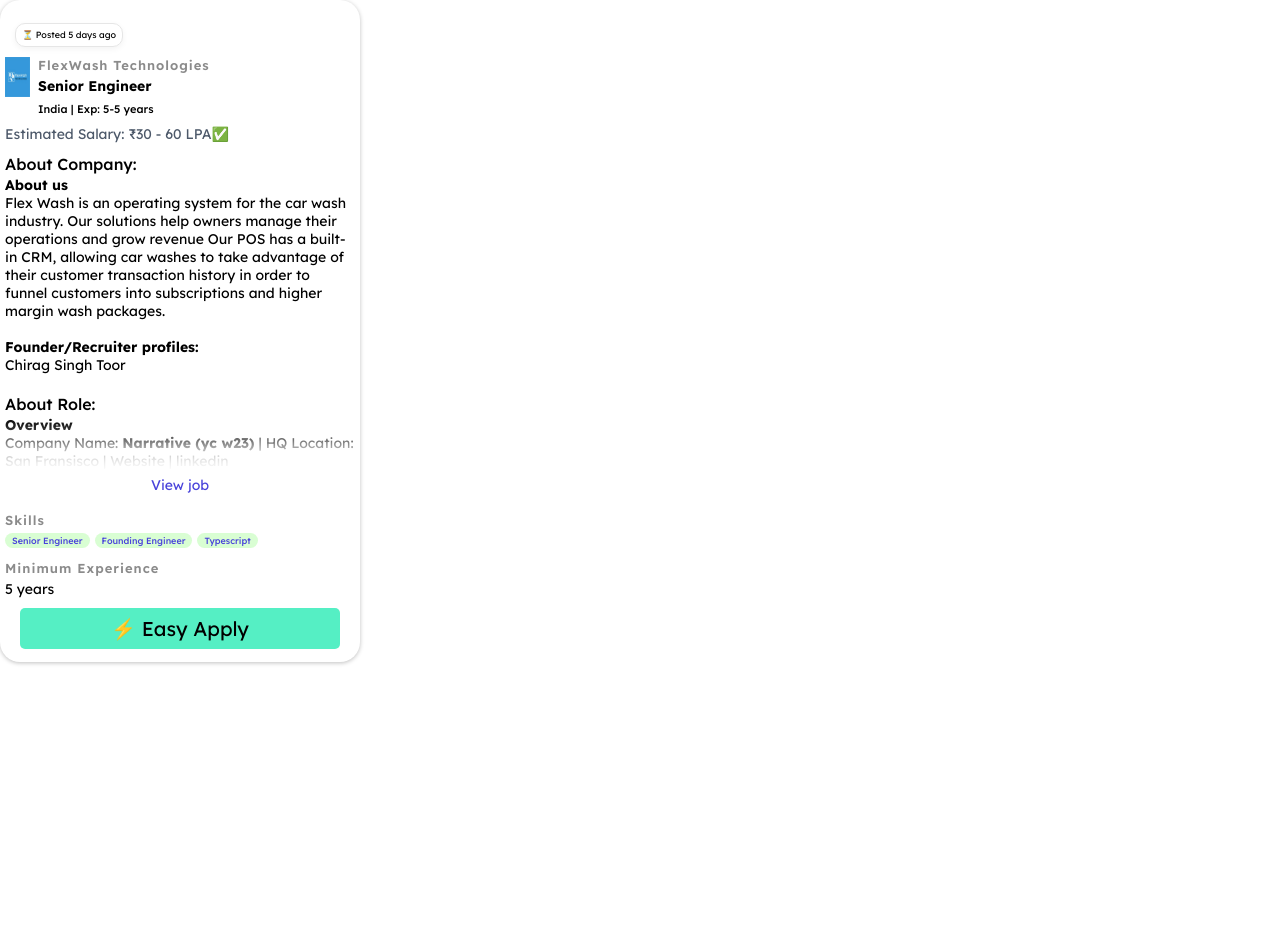
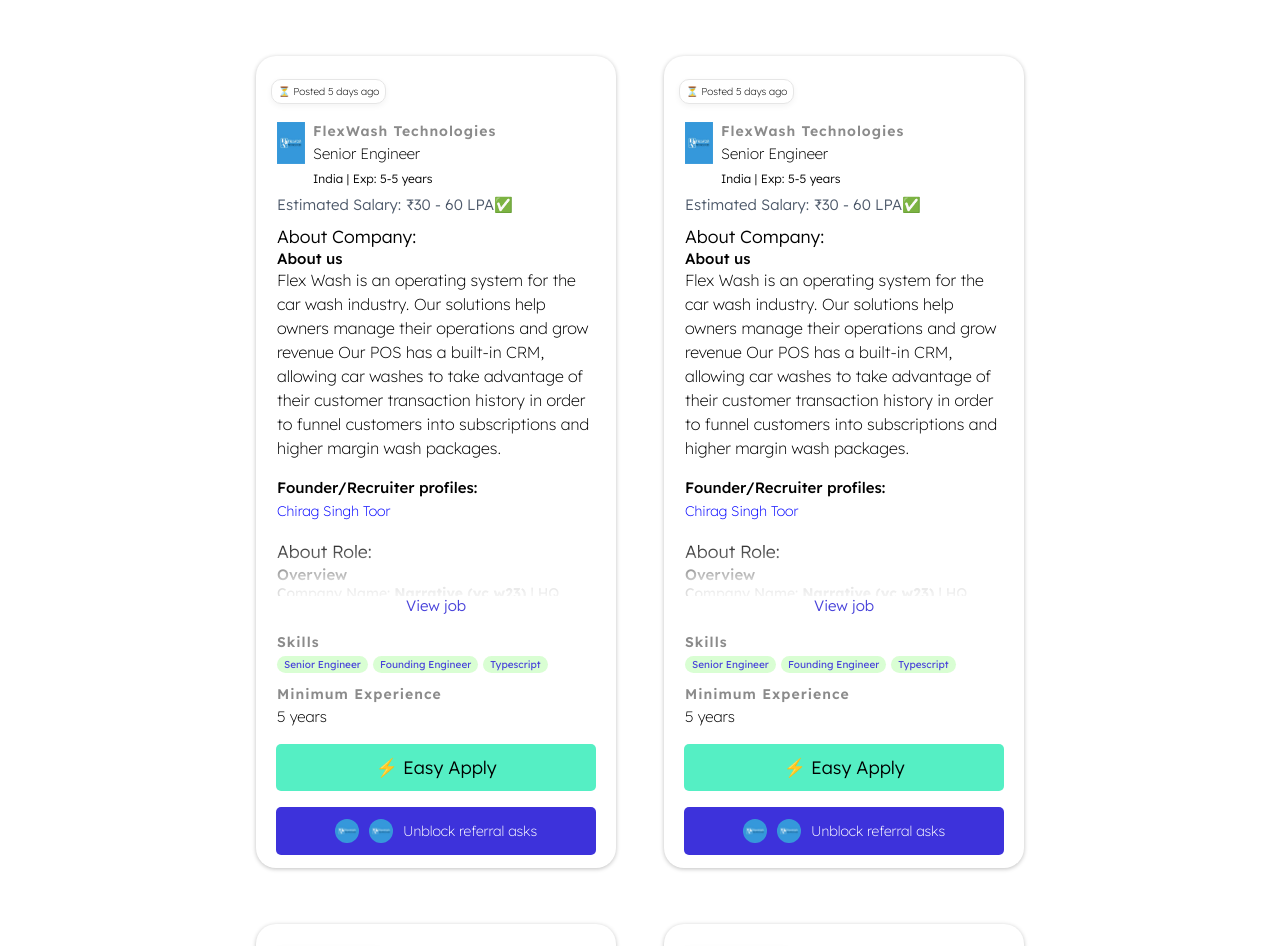
Before and after one commit to riyaz3036/weekday_assignment, a React (Create React App) app: page / in a window 1280 px wide. Shown: the top 946 px of the page. Before the commit the page ends 800 px from the top, so only its background shows below. Built offline with nearby package versions, Linux system fonts and the light colour scheme.

Commit message:
changes in font styling

```diff
--- a/src/App.css
+++ b/src/App.css
@@ -1,4 +1,5 @@
 @import url('https://fonts.googleapis.com/css2?family=Lexend:wght@100..900&display=swap');
+
 
 :root {
   --font-name: "Lexend", sans-serif;
@@ -12,3 +13,21 @@
   font-family: var(--font-name);
   color: var(--font-color);
 }
+
+
+.jobs{
+    /* background-color: pink; */
+    max-width: 100%;
+    padding: 24px 60px;
+    margin: 0px;
+    display:flex;
+    flex-grow: 0;
+    flex-flow: wrap;
+    justify-content: center;
+}
+
+.jobcard__element{
+    /* background-color: yellow; */
+    margin-top: 8px;
+    padding: 24px;
+}
--- a/src/App.js
+++ b/src/App.js
@@ -9,7 +9,13 @@
         <div className="filters"></div>
 
         <div className="jobs">
-            <JobCard />
+            <div className="jobcard__element"><JobCard /></div>
+            <div className="jobcard__element"><JobCard /></div>
+            <div className="jobcard__element"><JobCard /></div>
+            <div className="jobcard__element"><JobCard /></div>
+            <div className="jobcard__element"><JobCard /></div>
+            <div className="jobcard__element"><JobCard /></div>
+            <div className="jobcard__element"><JobCard /></div>
         </div>
 
     </div>
--- a/src/Components/JobCard/JobCard.js
+++ b/src/Components/JobCard/JobCard.js
@@ -32,19 +32,19 @@
             <div className="company__info">
                 <p className="about__company__title">About Company:</p>
                 <div className="company_desc">
-                    <p className="about__us__title"><strong>About us</strong></p>
+                    <p className="about__us__title">About us</p>
                     <p className="company__desc__cont">
                     Flex Wash is an operating system for the car wash industry. Our solutions help owners manage their operations and grow revenue
                     Our POS has a built-in CRM, allowing car washes to take advantage of their customer transaction history in order to funnel customers
                     into subscriptions and higher margin wash packages.
                     </p>
-                    <p className="founder"><strong>Founder/Recruiter profiles:</strong></p>
+                    <p className="founder">Founder/Recruiter profiles:</p>
                     <p className="founder__link">Chirag Singh Toor</p>
                 </div>
 
                 <p className="about__role__title">About Role:</p>
                 <div>
-                    <p className="about__us__title"><strong>Overview</strong></p>
+                    <p className="about__us__title">Overview</p>
                     <p className="role__desc__cont">Company Name: <strong>Narrative (yc w23)</strong> | HQ Location: San Fransisco | Website | linkedin</p>
                 </div>
                 <div className="view__job"><p>View job</p></div>
@@ -69,6 +69,13 @@
             <div className="card__bottom__cont">
                 <button>⚡ Easy Apply</button>
             </div>
+            <div className="card__bottom__askref">
+                <button>
+                    <img src={company_logo}/>
+                    <img src={company_logo}/>
+                    Unblock referral asks
+                </button>
+            </div>
 
         </div>
     </div>
--- a/src/Components/JobCard/job-card.css
+++ b/src/Components/JobCard/job-card.css
@@ -6,7 +6,11 @@
     box-shadow: rgba(0, 0, 0, 0.25) 0px 1px 4px 0px;
     border-radius: 20px;
     padding: 5px;
+    transition: 0.3s;
+}
 
+.card__main:hover{
+     transform: scale(1.01);
 }
 
 .empty_space{
@@ -18,7 +22,6 @@
 
 /* Card top styling starts here */
 .card__top{
-    /* background-color: aquamarine; */
     display: flex;
     padding: 10px;
 }
@@ -33,78 +36,91 @@
 .card__top__cont p{
     margin: 0;
     line-height: 1.5;
-    font-size: 9px;
+    font-size: 10px;
+    font-weight: 200;
 }
 
 
 
 /* Card middle section styling */
+.card__middle{
+    padding: 8px 16px;
+}
+
 .card__title{
     display: flex;
     gap: 0.5rem;
 }
 
 .card__title img{
-    height: 2.5rem;
-    width: 25px;
+    height: 2.6rem;
+    width: 28px;
 }
 
 .info__container h3{
     margin:0;
-    font-size: 13px;
+    font-size: 14px;
     font-weight: 600;
     letter-spacing: 1px;
     margin-bottom: 3px;
     color: #8b8b8b;
 }
 
+.info__container h3:hover{
+    text-decoration: underline;
+    cursor: pointer;
+}
+
 .info__container h2{
     margin:0;
-    font-size: 14px;
+    font-size: 15px;
     line-height: 1.5;
+    font-weight: 250;
 }
 
 .card_sub_text{
     margin: 0;
-    font-size: 11px;
-    font-weight: 500;
+    font-size: 12px;
+    font-weight: 350;
     margin-top: 5px;
 }
 
 .est__salary{
     line-height: 1.43;
-    font-size: 14px;
+    font-size: 15px;
     margin: 8px 0;
-    font-weight: 400;
+    font-weight: 300;
     color: rgb(77, 89, 106);
 }
 
 .company__info{
     position: relative;
-    height: 350px;
+    height: 400px;
     overflow: hidden;
 }
 
 .about__company__title,.about__role__title{
     margin: 0;
-    font-size: 1rem;
+    font-size: 1.1rem;
     line-height: 1.5;
-    font-weight: 500;
+    font-weight: 350;
 }
 
 
 .about__us__title,.founder{
     margin: 0;
     white-space: pre-wrap;
-    font-size: 14px;
-    font-weight: 400;
+    font-size: 15px;
+    font-weight: 500;
 }
 
 .company__desc__cont{
     margin: 0;
     white-space: pre-wrap;
-    font-size: 14px;
+    font-size: 16px;
+    line-height: 24px;
     margin-bottom: 18px;
+    font-weight: 250;
 }
 
 
@@ -112,6 +128,10 @@
     margin: 0;
     font-size: 14px;
     margin-bottom: 18px;
+    margin-top: 5px;
+    color: blue;
+    font-weight: 250;
+    cursor: pointer;
 }
 
 .role__desc__cont{
@@ -128,7 +148,7 @@
     width: 100%;
     display: flex;
     justify-content: center;
-    box-shadow: #fff 0px -10px 30px 24px;
+    box-shadow: #fff 0px -8px 40px 26px;
 }
 
 .view__job p{
@@ -136,15 +156,15 @@
     margin-bottom: 0.5rem;
     cursor: pointer;
     text-decoration: none;
-    font-size: 14px;
-    font-weight: 400;
+    font-size: 15px;
+    font-weight: 300;
     color: #4943da;
 }
 
 
 .skills__title,.min__exp{
     margin: 0;
-    font-size: 13px;
+    font-size: 14px;
     font-weight: 600;
     letter-spacing: 1px;
     margin-bottom: 3px;
@@ -163,8 +183,8 @@
 }
 
 .skills__cont p{
-    font-size: 9px;
-    font-weight: 500;
+    font-size: 10px;
+    font-weight: 400;
     color: #4943da;
     background-color: #d9fed3;
     padding: 2px 7px;
@@ -174,8 +194,8 @@
 
 .skills h2{
     margin: 0;
-    font-weight: 400;
-    font-size: 14px;
+    font-weight: 250;
+    font-size: 15px;
     line-height: 1.5;
 }
 
@@ -193,9 +213,34 @@
 .card__bottom__cont button{
     background-color: rgb(85, 239, 196);
     width: 100%;
-    padding: 8px 18px;
-    font-size: 20px ;
+    padding: 12px 18px;
+    font-size:18px;
+    font-weight: 350;
     border: none;
     border-radius: 5px;
     cursor: pointer;
 }
+
+.card__bottom__askref{
+    padding: 0.5rem 0;
+}
+.card__bottom__askref button{
+    background-color: #3d32db;
+    color: #fff;
+    display: flex;
+    align-items: center;
+    justify-content: center;
+    width: 100%;
+    padding: 12px 18px;
+    font-size: 14px;
+    font-weight: 250;
+    border: none;
+    border-radius: 5px;
+    cursor: pointer;
+    gap: 10px;
+}
+
+.card__bottom__askref button img{
+    height: 24px;
+    border-radius: 50%;
+}
```
